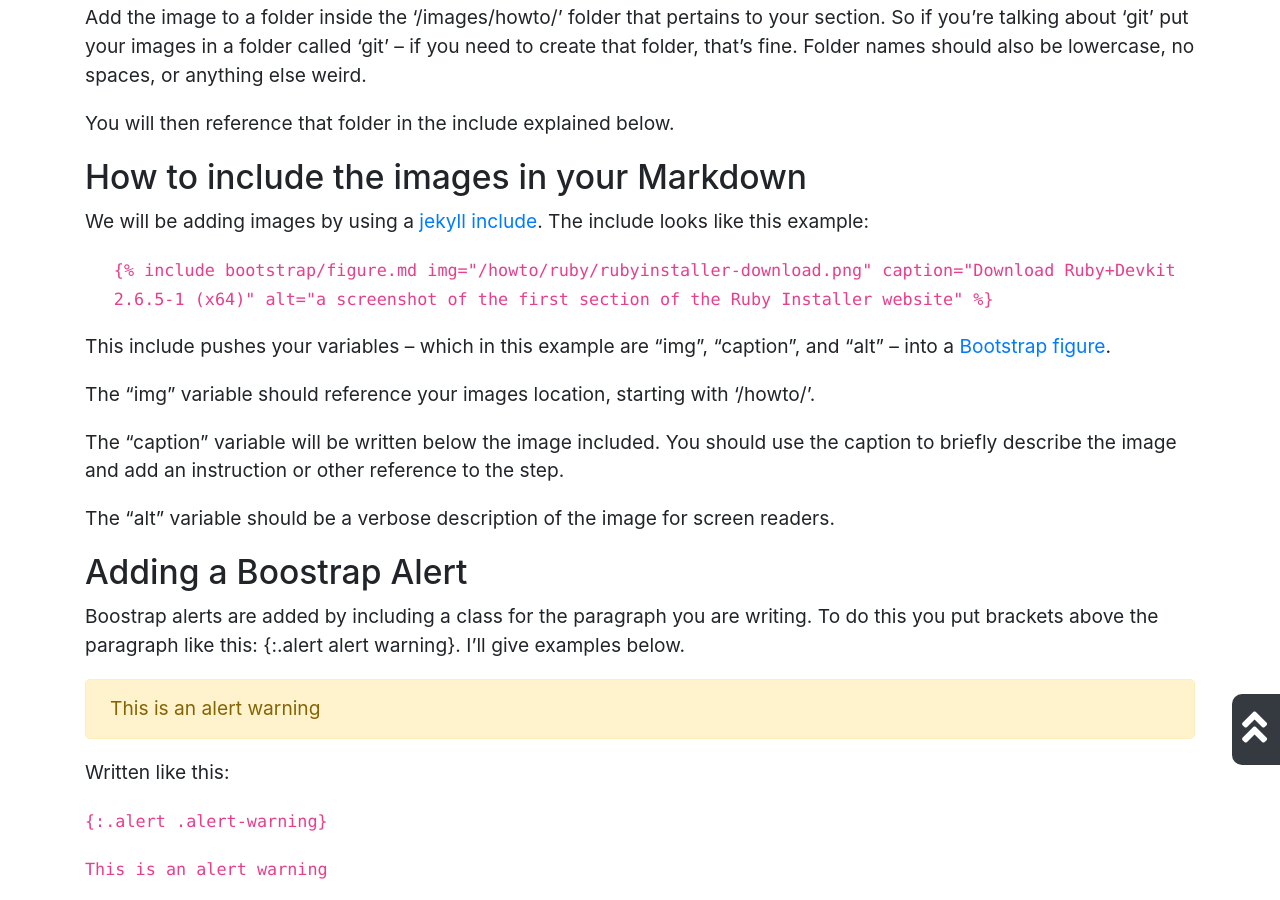
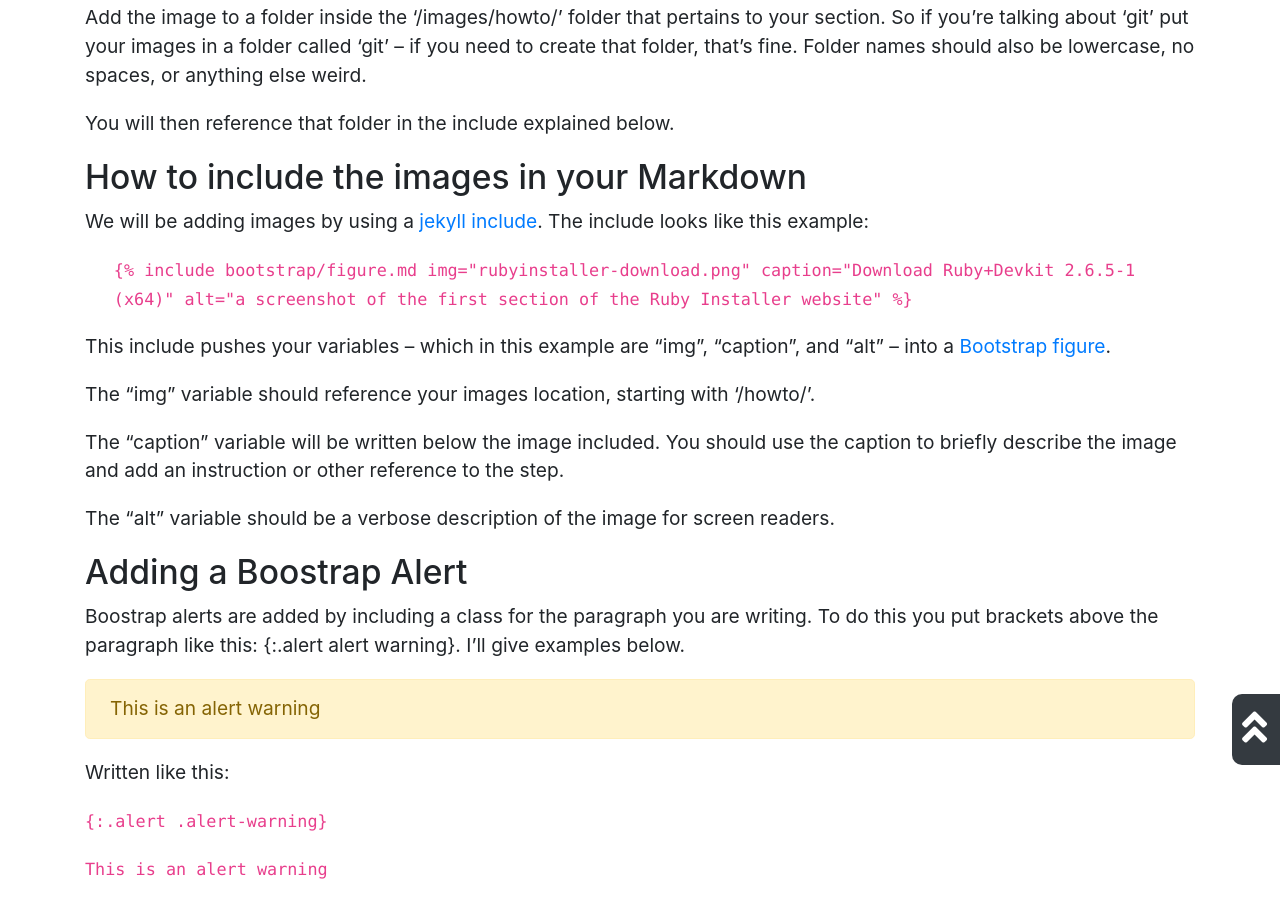
Before and after one commit to uidaholib/oral-history-as-data, a Jekyll site: the page built from _howto/writeahowto.md, in a window 1280 px wide and 900 px high, scrolled down 1135 px. Built offline with Jekyll 4.4.1, drawn with Linux system fonts in a browser that asks for light colours; nearby versions of some CDN libraries.

Commit message:
Update writeahowto.md

```diff
--- a/_howto/writeahowto.md
+++ b/_howto/writeahowto.md
@@ -44,7 +44,7 @@ You will then reference that folder in the include explained below.
 We will be adding images by using a [jekyll include](https://jekyllrb.com/docs/includes/). The include looks  like this example:
 
 {:.pl-4}
-`{%raw%}{% include bootstrap/figure.md img="/howto/ruby/rubyinstaller-download.png" caption="Download Ruby+Devkit 2.6.5-1 (x64)" alt="a screenshot of the first section of the Ruby Installer website" %}{%endraw%}`
+`{%raw%}{% include bootstrap/figure.md img="rubyinstaller-download.png" caption="Download Ruby+Devkit 2.6.5-1 (x64)" alt="a screenshot of the first section of the Ruby Installer website" %}{%endraw%}`
 
 This include pushes your variables -- which in this example are "img", "caption", and "alt" -- into a [Bootstrap figure](https://getbootstrap.com/docs/4.0/content/figures/).
 
```
